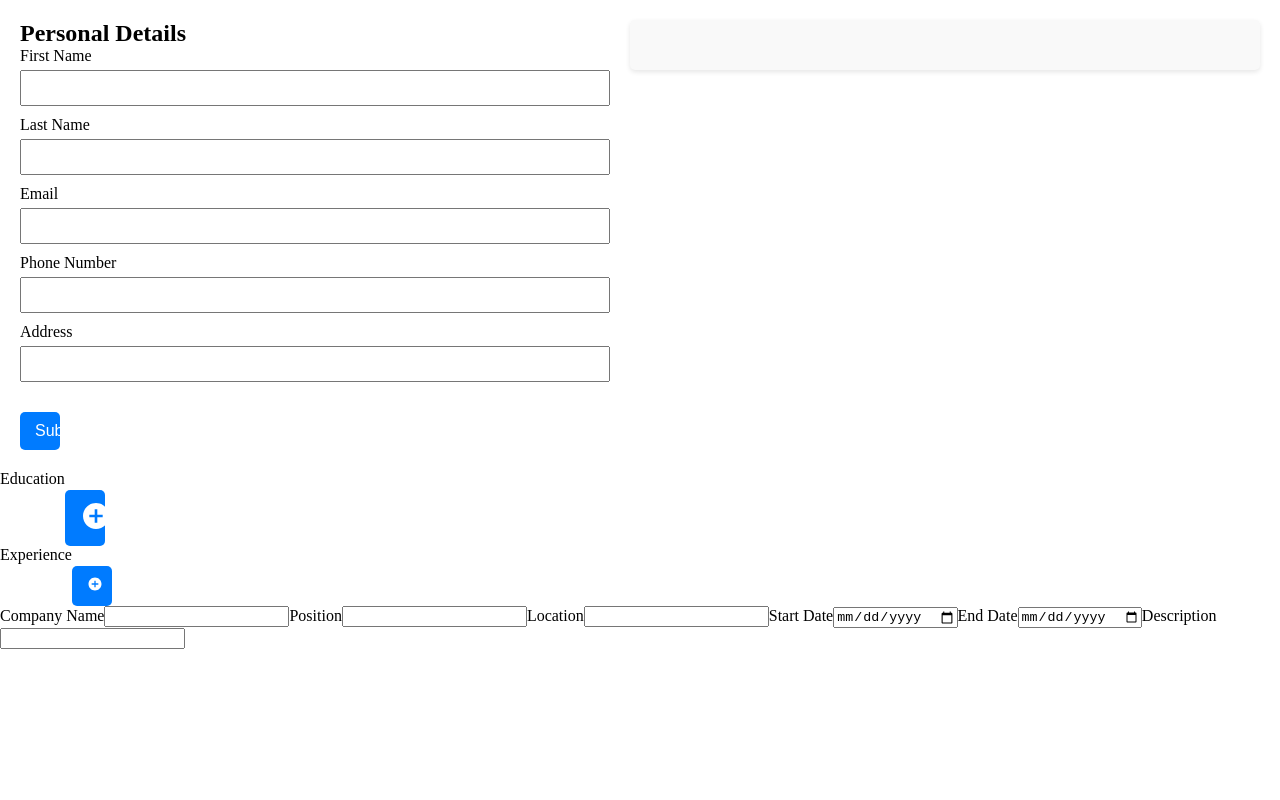
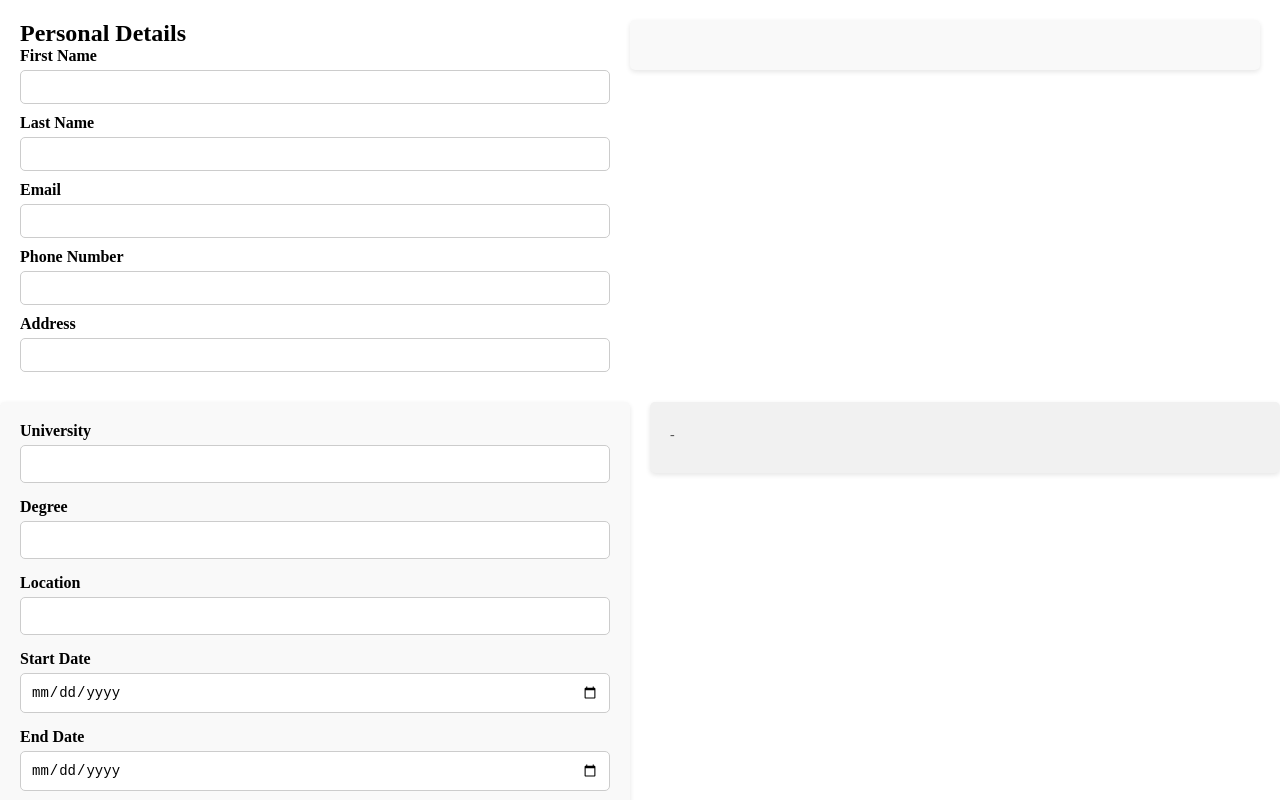
Before and after one commit to yelishgiri/cv-application, a React (Vite) app: page / in a window 1280 px wide. Shown: the top 800 px of the page. Built offline with nearby package versions, Linux system fonts and the light colour scheme.

Commit message:
Add A Functioning Education Component To The Page

```diff
--- a/src/components/Education.jsx
+++ b/src/components/Education.jsx
@@ -1,31 +1,7 @@
 import { useState } from "react";
-import { v4 as uuidv4 } from "uuid";
-import { IoMdAddCircle } from "react-icons/io";
-import { IconContext } from "react-icons";
 import "../styles/education.css";
 
-function EducationAfterSubmission() {
-  // Function to remove education from profile
-  function removeEducation(e) {
-    let i = universitiesInfo.findIndex(
-      (uniObject) => e.target.id === uniObject.id
-    );
-    universitiesInfo.splice(i, 1);
-    console.log(universitiesInfo);
-  }
 
-  //Function to edit Education and --- Second Part Constantly Update it
-  function editEducation(e) {
-    let i = universitiesInfo.findIndex(
-      (uniObject) => () => e.target.id === uniObject.id
-    );
-  }
-
-  // A Form For The Education Field
-  // Things to fix how to make it appear as many times as the user wants
-  // Then have a button to save it and display it so gotta have a display value
-  // But also have to store previous version so that it actually stays it the memory
-}
 function PrintEducationDetails({
   universityName,
   degreeName,
@@ -47,90 +23,64 @@ function PrintEducationDetails({
   );
 }
 
+
+
+
 export default function Education() {
-  const universitiesInfo = [];
-  const [universityName, setUniversityName] = useState("");
-  const [degreeName, setDegreeName] = useState("");
-  const [uniLocation, setUniLocation] = useState("");
-  const [uniStartDate, setUniStartDate] = useState("");
-  const [uniEndDate, setUniEndDate] = useState("");
-  const [toggleForm, setToggleForm] = useState(false);
-  let booleanForEducation = false;
-
-  if (universitiesInfo.length > 0) {
-    booleanForEducation = true;
-  }
+  const [form, setForm] = useState({
+    uniName: "",
+    uniDegree: "",
+    uniLocation: "",
+    uniStartDate: "",
+    uniEndDate: "",
+  });
 
   function handleUniversityChange(e) {
-    setUniversityName(e.target.value);
+    setForm({
+      ...form,
+      uniName: e.target.value,
+    });
   }
 
   function handleDegreeChange(e) {
-    setDegreeName(e.target.value);
+    setForm({
+      ...form,
+      uniDegree: e.target.value,
+    });
   }
 
   function handleUniLocationChange(e) {
-    setUniLocation(e.target.value);
+    setForm({
+      ...form,
+      uniLocation: e.target.value,
+    });
   }
 
   function handleUniStartDate(e) {
-    setUniStartDate(e.target.value);
+    setForm({
+      ...form,
+      uniStartDate: e.target.value,
+    });
   }
 
   function handleUniEndDate(e) {
-    setUniEndDate(e.target.value);
-  }
-
-  function handleEditing() {
-    setEditing(true);
-  }
-  function changeToggleForm() {
-    setToggleForm(true);
-  }
-
-  function onSubmission(e) {
-    e.preventDefault();
-    universitiesInfo.push({
-      universityName: universityName,
-      degreeName: degreeName,
-      uniLocation: uniLocation,
-      uniStartDate: uniStartDate,
-      uniEndDate: uniEndDate,
-      id: uuidv4(),
+    setForm({
+      ...form,
+      uniEndDate: e.target.value,
     });
-    setToggleForm(false);
-
-    console.log(universitiesInfo);
   }
 
   return (
-    <>
-      <div className="university-details">
-        <IconContext.Provider value={{ size: "2em" }}>
-          <div className="education-component">
-            <div className="eudcation-header">Education</div>
-            <div>
-              <button type="button" onClick={changeToggleForm}>
-                <IoMdAddCircle />
-              </button>
-            </div>
-          </div>
-        </IconContext.Provider>
-        <div className="print-education">
-          {booleanForEducation && (
-            <PrintEducationDetails universityName={universitiesInfo.name} />
-          )}
-        </div>
-      </div>
-      {toggleForm && (
-        <form onSubmit={onSubmission}>
+    <div className="university-details-container">
+      <div className="form-container">
+        <form>
           <label>
             University
             <input
               type="text"
               id="universityName"
               name="universityName"
-              value={universityName}
+              value={form.uniName}
               onChange={handleUniversityChange}
             />
           </label>
@@ -140,7 +90,7 @@ export default function Education() {
               type="text"
               id="degreeName"
               name="degreeName"
-              value={degreeName}
+              value={form.uniDegree}
               onChange={handleDegreeChange}
             />
           </label>
@@ -150,7 +100,7 @@ export default function Education() {
               type="text"
               id="uniLocation"
               name="uniLocation"
-              value={uniLocation}
+              value={form.uniLocation}
               onChange={handleUniLocationChange}
             />
           </label>
@@ -160,7 +110,7 @@ export default function Education() {
               type="date"
               id="uniStartDate"
               name="uniStartDate"
-              value={uniStartDate}
+              value={form.uniStartDate}
               onChange={handleUniStartDate}
             />
           </label>
@@ -170,17 +120,22 @@ export default function Education() {
               type="date"
               id="uniEndDate"
               name="uniEndDate"
-              value={uniEndDate}
+              value={form.uniEndDate}
               onChange={handleUniEndDate}
             />
           </label>
-          <button type="submit">Submit</button>
         </form>
-      )}
-    </>
+      </div>
+
+      <div className="display-education-container">
+        <PrintEducationDetails
+          universityName={form.uniName}
+          degreeName={form.uniDegree}
+          uniLocation={form.uniLocation}
+          uniStartDate={form.uniStartDate}
+          uniEndDate={form.uniEndDate}
+        />
+      </div>
+    </div>
   );
 }
-
-// sub goal render the education content on to the page like a editable thing in its won sub zone maybe add a state to display it but for now just add the component for it.
-
-// on edit provide a new form and replace that new forms value by identifying info and stuff with the previous value by copying with the rest operator
--- a/src/components/GeneralInfo.jsx
+++ b/src/components/GeneralInfo.jsx
@@ -9,7 +9,6 @@ export default function GeneralInfo() {
     phoneNumber: "",
     address: "",
   });
-  const [submit, setSubmit] = useState(false);
 
 
   function handleFirstNameChange(e){
@@ -96,7 +95,6 @@ export default function GeneralInfo() {
               onChange={handleAddressChange}
             ></input>
           </label>
-          <button type="submit">Submit</button>
         </form>
       </div>
       <div className="personal-details-display">
--- a/src/styles/education.css
+++ b/src/styles/education.css
@@ -1,7 +1,80 @@
-.university-details > form > label {
+.university-details-container {
   display: flex;
+  justify-content: space-between;
+  align-items: flex-start;
+  gap: 20px;
 }
 
-button {
-  width: 40px;
+.education-component {
+  flex: 1;
 }
+
+.education-header {
+  font-size: 24px;
+  font-weight: bold;
+  margin-bottom: 20px;
+}
+
+.form-container {
+  flex: 1;
+  padding: 20px;
+  background-color: #f9f9f9;
+  border-radius: 5px;
+  box-shadow: 0 2px 5px rgba(0, 0, 0, 0.1);
+}
+
+form {
+  display: flex;
+  flex-direction: column;
+}
+
+form label {
+  margin-bottom: 15px;
+  font-weight: bold;
+}
+
+form input {
+  margin-top: 5px;
+  padding: 10px;
+  font-size: 14px;
+  width: 100%;
+  box-sizing: border-box;
+  border: 1px solid #ccc;
+  border-radius: 5px;
+}
+
+form button {
+  margin-top: 20px;
+  padding: 10px 15px;
+  font-size: 16px;
+  cursor: pointer;
+  background-color: #007bff;
+  color: white;
+  border: none;
+  border-radius: 5px;
+}
+
+.display-education-container {
+  flex: 1;
+  padding: 20px;
+  background-color: #f1f1f1;
+  border-radius: 5px;
+  box-shadow: 0 2px 5px rgba(0, 0, 0, 0.1);
+}
+
+.display-university-details {
+  margin-bottom: 10px;
+}
+
+.uni-name {
+  font-size: 18px;
+  font-weight: bold;
+}
+
+.degree-name,
+.uni-location-name,
+.uni-dates {
+  font-size: 14px;
+  margin-bottom: 5px;
+  color: #555;
+}
```
